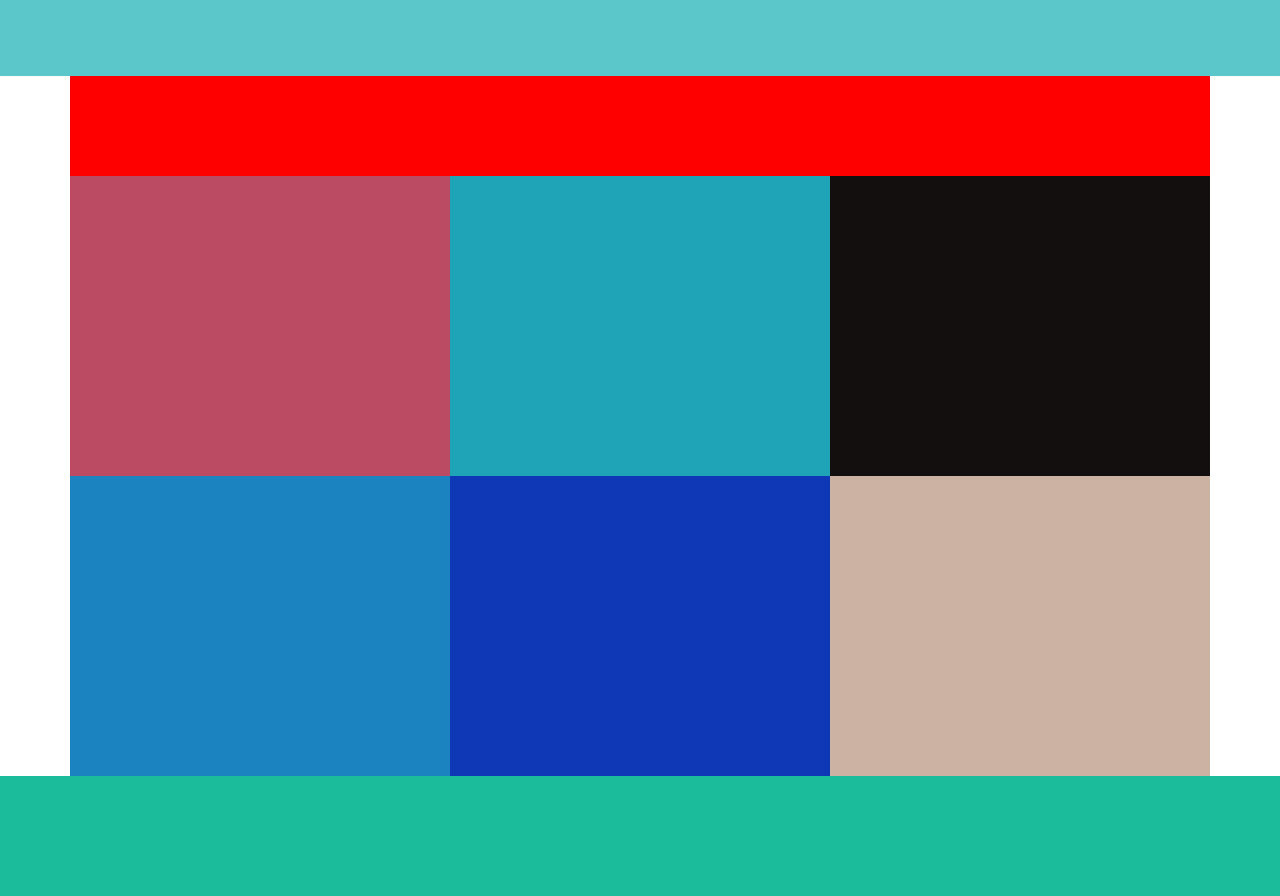
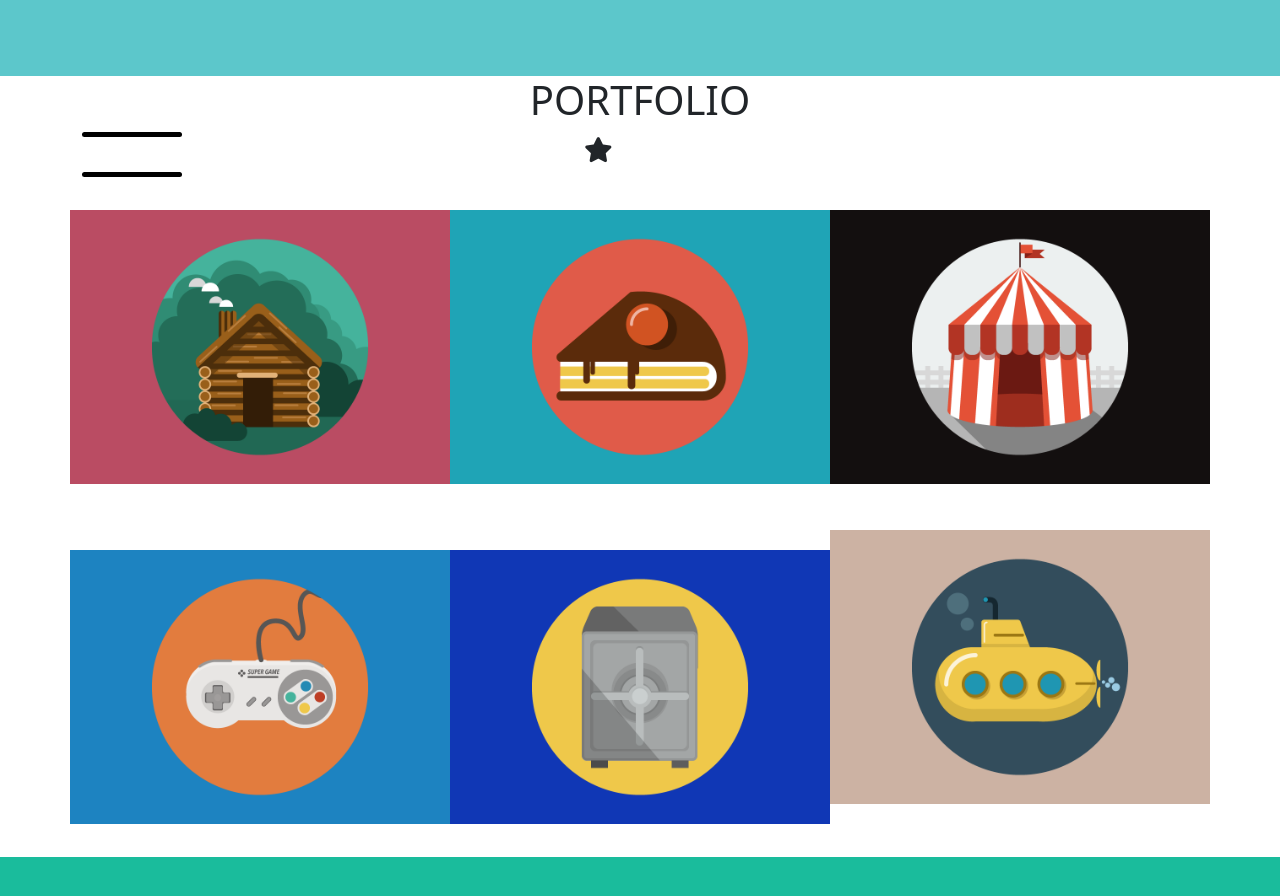
Before and after one commit to Passa69/html-css-bootstrap-freelancer, a plain HTML site: page index.html in a window 1280 px wide. Shown: the part 620-1516 px from the top of the page. Drawn offline with nearby package versions, Linux system fonts and the light colour scheme.

Commit message:
portfolio elements

```diff
--- a/css/style.css
+++ b/css/style.css
@@ -32,39 +32,45 @@
 }
 
 /* main */
-.title {
-    background-color: red;
-    height: 100px;
+.title>h1 {
+    text-align: center;
 }
 
-#elemt1 {
-    background-color: #ba4b63;
-    height: 300px;
+.portf {
+    background-color: black;
 }
 
-#elemt2 {
-    background-color: #1ea4b6;
-    height: 300px;
+.contenuto {
+    background-size: contain;
+    background-position: center;
+    background-repeat: no-repeat;
+    margin-top: 20px;
+    min-height: 300px;
 }
 
-#elemt3 {
-    background-color: #140f0f;
-    height: 300px;
+#element1 {
+    background-image: url(../img/cabin.png);
 }
 
-#elemt4 {
-    background-color: #1c83c1;
-    height: 300px;
+#element2 {
+    background-image: url(../img/cake.png);
 }
 
-#elemt5 {
-    background-color: #0e38b5;
-    height: 300px;
+#element3 {
+    background-image: url(../img/circus.png);
 }
 
-#elemt6 {
-    background-color: #ccb2a3;
-    height: 300px;
+#element4 {
+    background-image: url(../img/game.png);
+}
+
+#element5 {
+    background-image: url(../img/safe.png);
+}
+
+#element6 {
+    background-image: url(../img/submarine.png);
+    margin-bottom: 40px;
 }
 
 .down {
--- a/index.html
+++ b/index.html
@@ -80,22 +80,30 @@
                 <div class="container">
                     <!-- title -->
                     <div class="row">
-                        <div class="col-12 title"></div>
+                        <div class="col-12 title">
+                            <h1>PORTFOLIO</h1>
+
+                            <div id="icon">
+                                <div class="divider portf"></div>
+                                <i class="fas fa-star"></i>
+                                <div class="divider portf"></div>
+                            </div>
+                        </div>
                     </div>
 
                     <!-- elements -->
                     <div class="row">
-                        <div class="col-sm-12 col-md-6 col-lg-4" id="elemt1"></div>
+                        <div id="element1" class="col-sm-12 col-md-6 col-lg-4 contenuto"></div>
 
-                        <div class="col-sm-12 col-md-6 col-lg-4" id="elemt2"></div>
+                        <div id="element2" class="col-sm-12 col-md-6 col-lg-4 contenuto"></div>
 
-                        <div class="col-sm-12 col-md-6 col-lg-4" id="elemt3"></div>
+                        <div id="element3" class="col-sm-12 col-md-6 col-lg-4 contenuto"></div>
 
-                        <div class="col-sm-12 col-md-6 col-lg-4" id="elemt4"></div>
+                        <div id="element4" class="col-sm-12 col-md-6 col-lg-4 contenuto"></div>
 
-                        <div class="col-sm-12 col-md-6 col-lg-4" id="elemt5"></div>
+                        <div id="element5" class="col-sm-12 col-md-6 col-lg-4 contenuto"></div>
 
-                        <div class="col-sm-12 col-md-6 col-lg-4" id="elemt6"></div>
+                        <div id="element6" class="col-sm-12 col-md-6 col-lg-4 contenuto"></div>
                     </div>
                 </div>
             </section>
```
